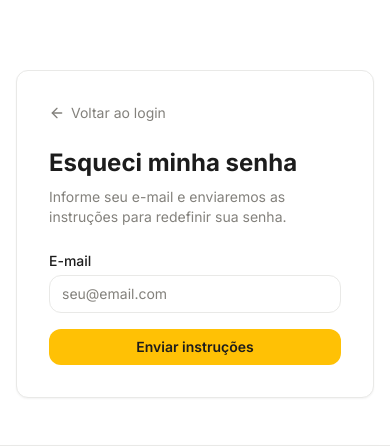
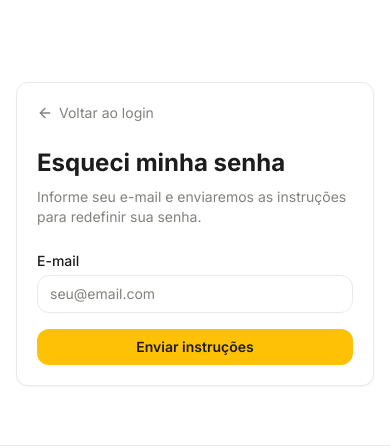
Before and after one commit to Chanciier/Sald-o-da-Reserva, a Next.js app in the folder apps/web/: page /esqueci-senha in a window 390 px wide. Shown: the part 284-732 px from the top of the page. Built offline with nearby package versions, Linux system fonts and the light colour scheme; no server answers.

Commit message:
fix(auth): reduz padding das paginas de autenticacao no mobile

```diff
--- a/apps/web/src/app/auth/reset-password/page.tsx
+++ b/apps/web/src/app/auth/reset-password/page.tsx
@@ -135,7 +135,7 @@ export default function ResetPasswordPage() {
   return (
     <main className="flex min-h-[calc(100vh-64px)] items-center justify-center px-4">
       <div className="w-full max-w-sm">
-        <div className="rounded-xl border border-border bg-card p-8 shadow-sm">
+        <div className="rounded-xl border border-border bg-card p-5 shadow-sm sm:p-8">
           <Link
             href="/login"
             className="mb-6 flex items-center gap-1.5 text-sm text-muted-foreground hover:text-foreground transition-colors"
--- a/apps/web/src/app/esqueci-senha/page.tsx
+++ b/apps/web/src/app/esqueci-senha/page.tsx
@@ -57,7 +57,7 @@ export default function EsqueciSenhaPage() {
   return (
     <main className="flex min-h-[calc(100vh-64px)] items-center justify-center px-4">
       <div className="w-full max-w-sm">
-        <div className="rounded-xl border border-border bg-card p-8 shadow-sm">
+        <div className="rounded-xl border border-border bg-card p-5 shadow-sm sm:p-8">
           <Link
             href="/login"
             className="mb-6 flex items-center gap-1.5 text-sm text-muted-foreground transition-colors hover:text-foreground"
--- a/apps/web/src/app/login/page.tsx
+++ b/apps/web/src/app/login/page.tsx
@@ -97,7 +97,7 @@ export default function LoginPage() {
   return (
     <main className="flex min-h-[calc(100vh-64px)] items-center justify-center px-4">
       <div className="w-full max-w-sm">
-        <div className="rounded-xl border border-border bg-card p-8 shadow-sm">
+        <div className="rounded-xl border border-border bg-card p-5 shadow-sm sm:p-8">
           <h1 className="mb-6 text-center text-2xl font-bold">
             {mode === 'login' ? 'Entrar' : 'Criar conta'}
           </h1>
```
